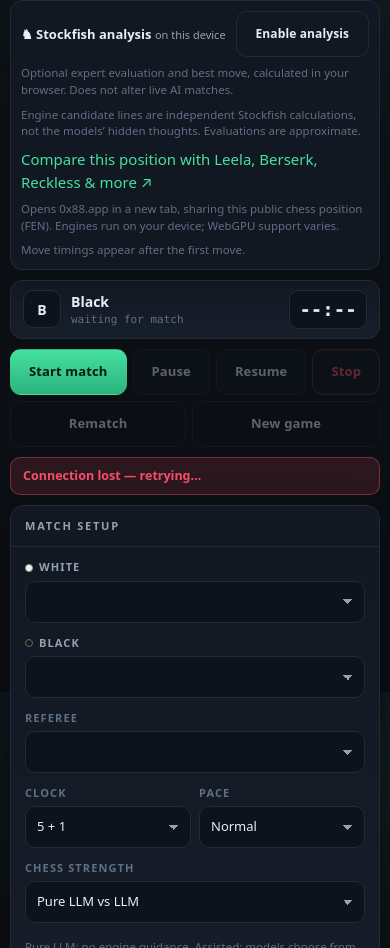
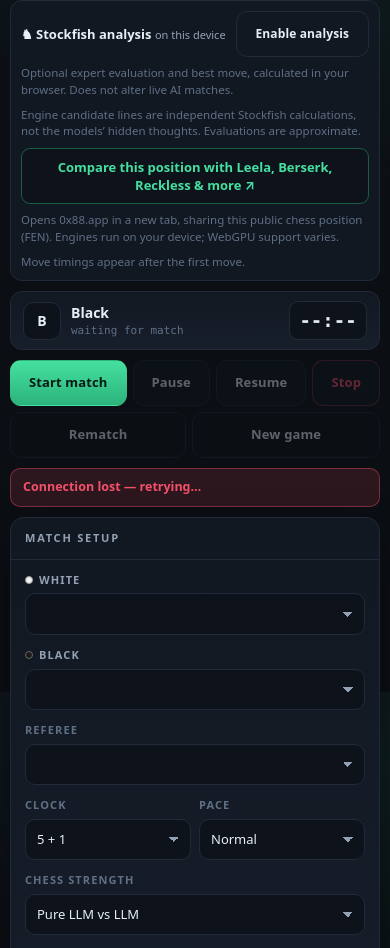
Before and after one commit to Parris-Tech-Services/llm-chess-arena, a website: page public/index.html in a window 390 px wide. Shown: the part 996-1944 px from the top of the page. Drawn offline with Linux system fonts and the light colour scheme; no server answers.

Commit message:
Style mobile multi-engine comparison action

```diff
--- a/public/style.css
+++ b/public/style.css
@@ -381,3 +381,6 @@ table.tbl tr:first-child td:first-child { color: var(--accent); font-weight: 700
   .decision-lab,.engine-panel {padding:10px;gap:8px;}
   .engine-line {grid-template-columns:18px minmax(0,1fr) auto;padding:6px;}
 }
+
+.compare-engines {display:block;padding:9px 10px;border:1px solid var(--accent-dim);border-radius:9px;background:var(--bg2);color:var(--accent);font-size:13px;font-weight:700;line-height:1.4;text-align:center;}
+.compare-engines:hover,.compare-engines:focus-visible {background:var(--accent-dim);color:var(--text);}
```
